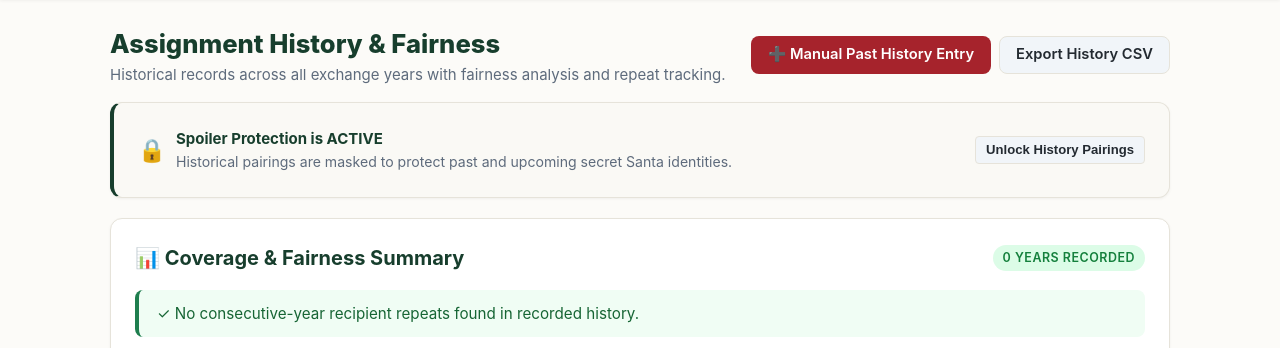
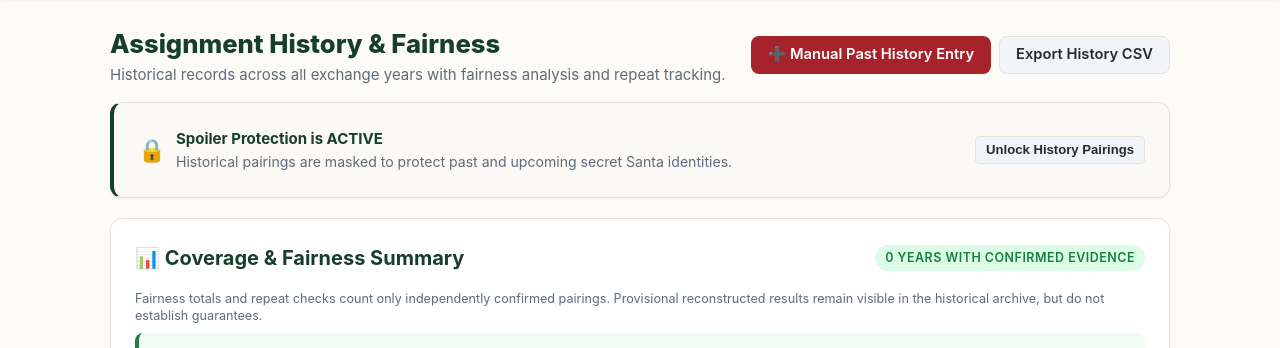
Before and after one commit to Tahlor/Christmas_Gift_Assignment, a Flask app: page /christmas/admin/history in a window 1280 px wide. Shown: the part 66-414 px from the top of the page. Run offline with Flask 3, Linux system fonts and the light colour scheme; the visitor is signed in with stand-in values (Sample User, id 1); data that the repository does not hold is empty; parts of the project's set-up code (start-up, migrations or seed data) failed here and were passed over.

Commit message:
ux: clearly label inferred 2024 history and base fairness only on verified matches

```diff
--- a/web/templates/admin/history.html
+++ b/web/templates/admin/history.html
@@ -53,8 +53,10 @@
 <div class="card">
   <div class="card-header">
     <h2 class="card-title">📊 Coverage & Fairness Summary</h2>
-    <span class="badge badge-published">{{ analysis.total_years_recorded }} Years Recorded</span>
+    <span class="badge badge-published">{{ analysis.total_years_recorded }} Years with Confirmed Evidence</span>
   </div>
+
+  <p class="ui-small-note">Fairness totals and repeat checks count only independently confirmed pairings. Provisional reconstructed results remain visible in the historical archive, but do not establish guarantees.</p>
 
   {% if analysis.consecutive_repeats %}
   <div class="alert alert-warning" style="margin-bottom: 20px;">
@@ -137,13 +139,13 @@
           {% endif %}
 
           {% if rec.confidence == 'partial' %}
-          <span class="badge" style="background-color: #fee2e2; color: #991b1b;">Partial (Not Certified)</span>
+          <span class="badge" style="background-color: #fee2e2; color: #991b1b;">Reconstructed (partly verified)</span>
           {% else %}
           <span class="badge badge-published">Confirmed</span>
           {% endif %}
         </div>
         <div>
-          <span style="font-size: 0.85rem; color: var(--color-text-muted);">{{ rec.assignments|length }} pairings</span>
+          <span style="font-size: 0.85rem; color: var(--color-text-muted);">{{ rec.assignments|length }} pairings{% if rec.confidence == 'partial' %}; {{ rec.confirmed_pairings }} verified{% endif %}</span>
           {% if rec.published_at %}
           <span style="font-size: 0.8rem; color: var(--color-text-muted); margin-left: 8px;">({{ rec.published_at[:10] }})</span>
           {% endif %}
@@ -151,6 +153,7 @@
       </div>
 
       {% if spoilers_unlocked %}
+      {% if rec.notes %}<p class="ui-small-note" style="padding: 8px 14px;">{{ rec.notes }}</p>{% endif %}
       <div class="table-responsive" style="border: none; border-radius: 0;">
         <table class="table">
           <thead>
@@ -165,7 +168,7 @@
             <tr>
               <td style="font-weight: 600;">{{ a.giver_name }}</td>
               <td style="text-align: center; color: var(--color-accent);">🎁</td>
-              <td style="font-weight: 600; color: var(--color-primary);">{{ a.receiver_name }}</td>
+              <td style="font-weight: 600; color: var(--color-primary);">{{ a.receiver_name }}{% if a.confidence == "partial" %}<small style="display: block; color: #985f1b; font-weight: normal;">Reconstructed, not confirmed</small>{% endif %}</td>
             </tr>
             {% endfor %}
           </tbody>
```
